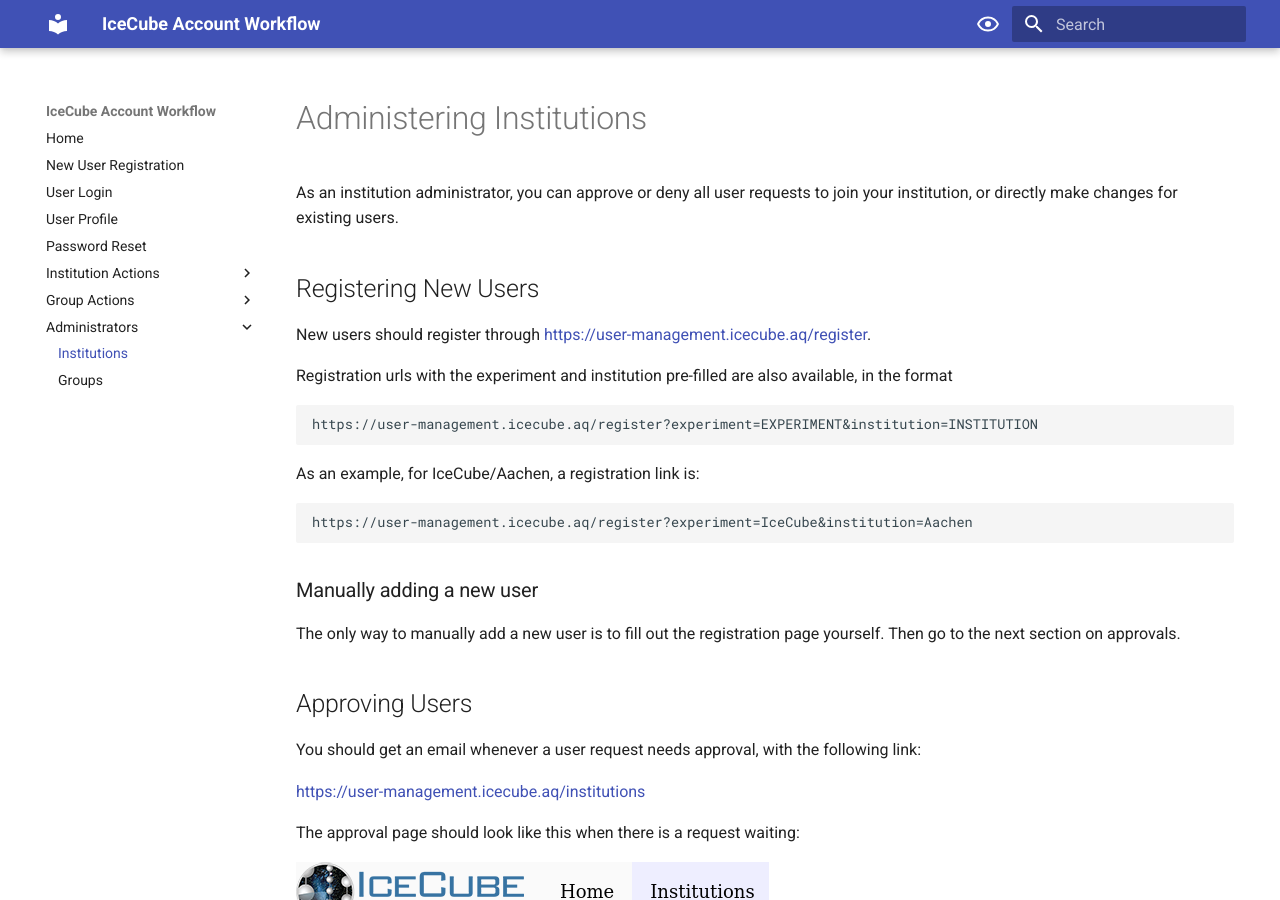
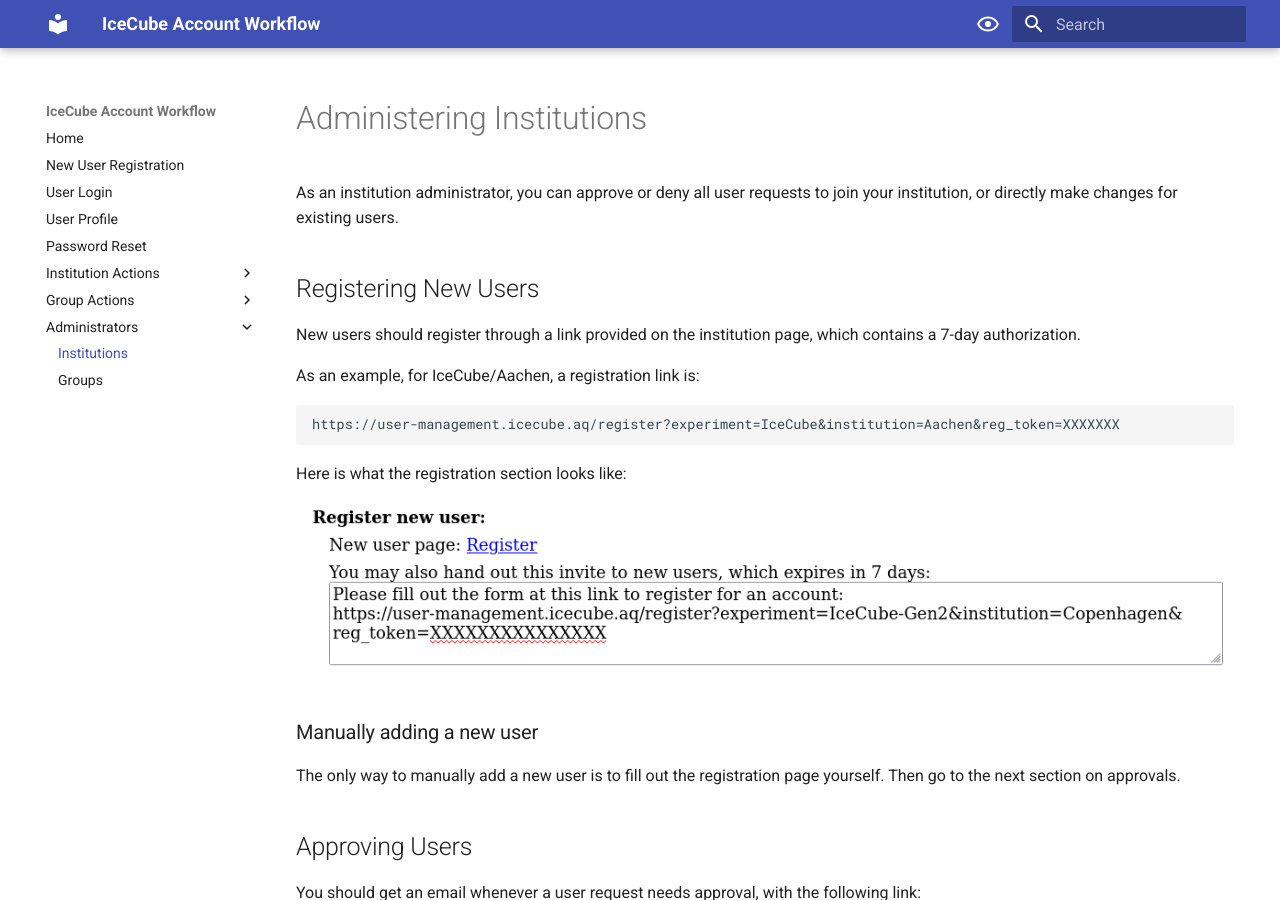
Before and after one commit to WIPACrepo/user-management, an MkDocs documentation site: the page built from docs/admin_insts.md, in a window 1280 px wide and 900 px high. Built offline with MkDocs 1.6.1 and Material for MkDocs 9.7.7, drawn with Linux system fonts in a browser that asks for light colours.

Commit message:
update admin inst docs (#34)
* update admin inst docs

* <bot> update requirements.txt

Co-authored-by: github-actions <github-actions@github.com>

```diff
--- a/docs/admin_insts.md
+++ b/docs/admin_insts.md
@@ -10,17 +10,16 @@ to join your institution, or directly make changes for existing users.
 
 ## Registering New Users
 
-New users should register through
-[https://user-management.icecube.aq/register](https://user-management.icecube.aq/register).
-
-Registration urls with the experiment and institution pre-filled are also available,
-in the format
-
-    https://user-management.icecube.aq/register?experiment=EXPERIMENT&institution=INSTITUTION
+New users should register through a link provided on the institution page,
+which contains a 7-day authorization.
 
 As an example, for IceCube/Aachen, a registration link is:
 
-    https://user-management.icecube.aq/register?experiment=IceCube&institution=Aachen
+    https://user-management.icecube.aq/register?experiment=IceCube&institution=Aachen&reg_token=XXXXXXX
+
+Here is what the registration section looks like:
+
+![registration link](images/admin_inst_reg_link.png)
 
 ### Manually adding a new user
 
--- a/requirements.txt
+++ b/requirements.txt
@@ -75,7 +75,7 @@ wipac-rest-tools==1.3.3
     # via
     #   user-mgmt (setup.py)
     #   wipac-keycloak-rest-services
-yarl==1.7.2
+yarl==1.8.1
     # via
     #   aio-pika
     #   aiormq
```
Also changed, not shown: docs/images/admin_inst_reg_link.png (added).
